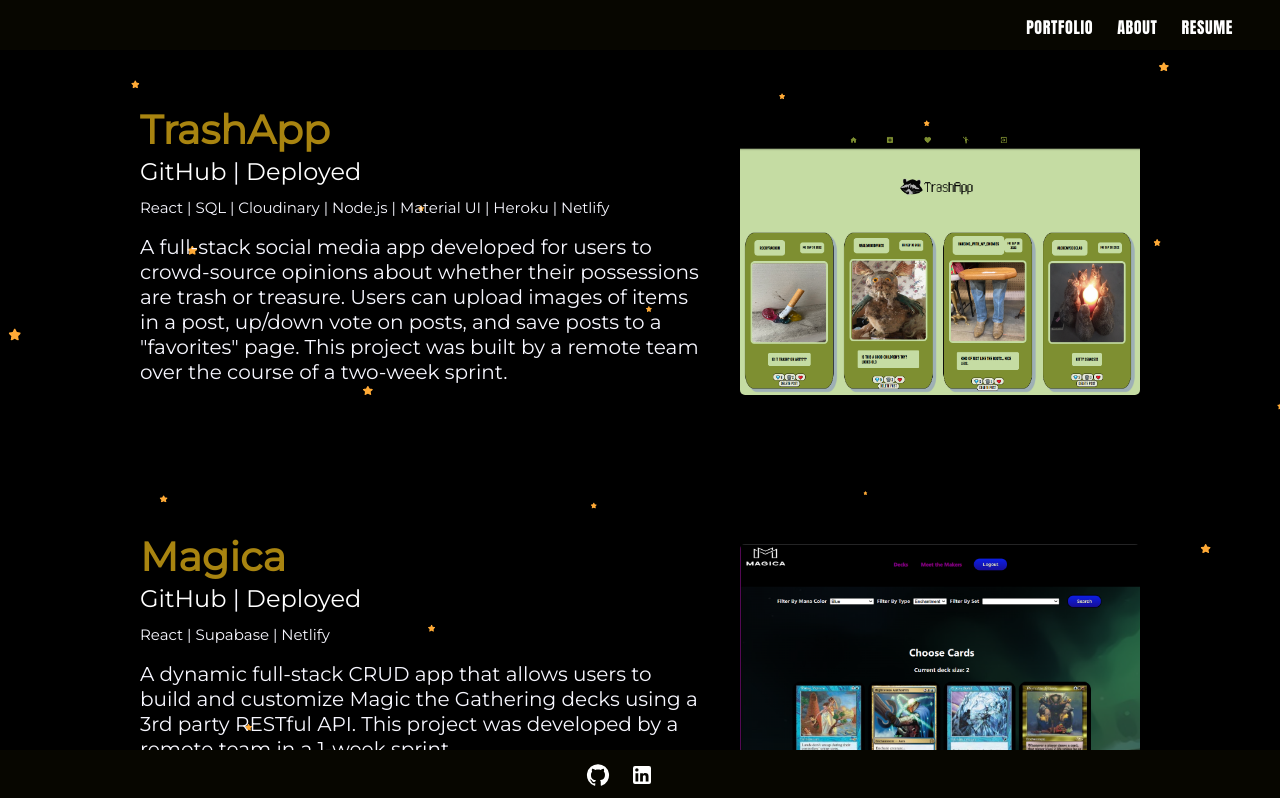
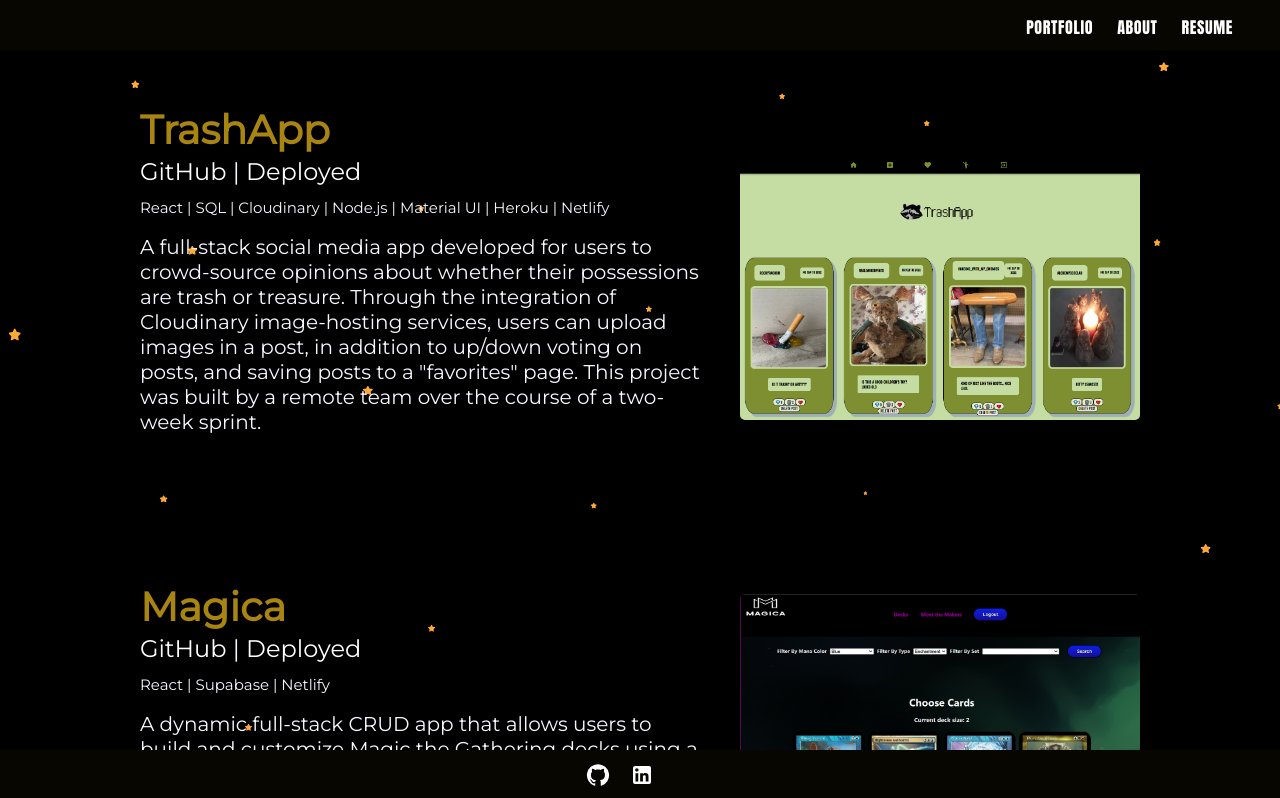
Before and after one commit to hdsteineke/portfolio-site, a React app: page /portfolio in a window 1280 px wide. Shown: the top 798 px of the page. Built offline with nearby package versions, Linux system fonts and the light colour scheme.

Commit message:
updated trashapp description

```diff
--- a/src/data/data.js
+++ b/src/data/data.js
@@ -3,7 +3,7 @@
   {
     id: '1',
     name: 'TrashApp',
-    description: 'A full-stack social media app developed for users to crowd-source opinions about whether their possessions are trash or treasure. Users can upload images of items in a post, up/down vote on posts, and save posts to a "favorites" page. This project was built by a remote team over the course of a two-week sprint.',
+    description: 'A full-stack social media app developed for users to crowd-source opinions about whether their possessions are trash or treasure. Through the integration of Cloudinary image-hosting services, users can upload images in a post, in addition to up/down voting on posts, and saving posts to a "favorites" page. This project was built by a remote team over the course of a two-week sprint.',
     deployed: <a href="https://coruscating-duckanoo-7b598c.netlify.app/">Deployed</a>,
     github: <a href="https://github.com/Gift-WrApp-Crew">GitHub</a>,
     technologies: 'React | SQL | Cloudinary | Node.js | Material UI | Heroku | Netlify',
```
